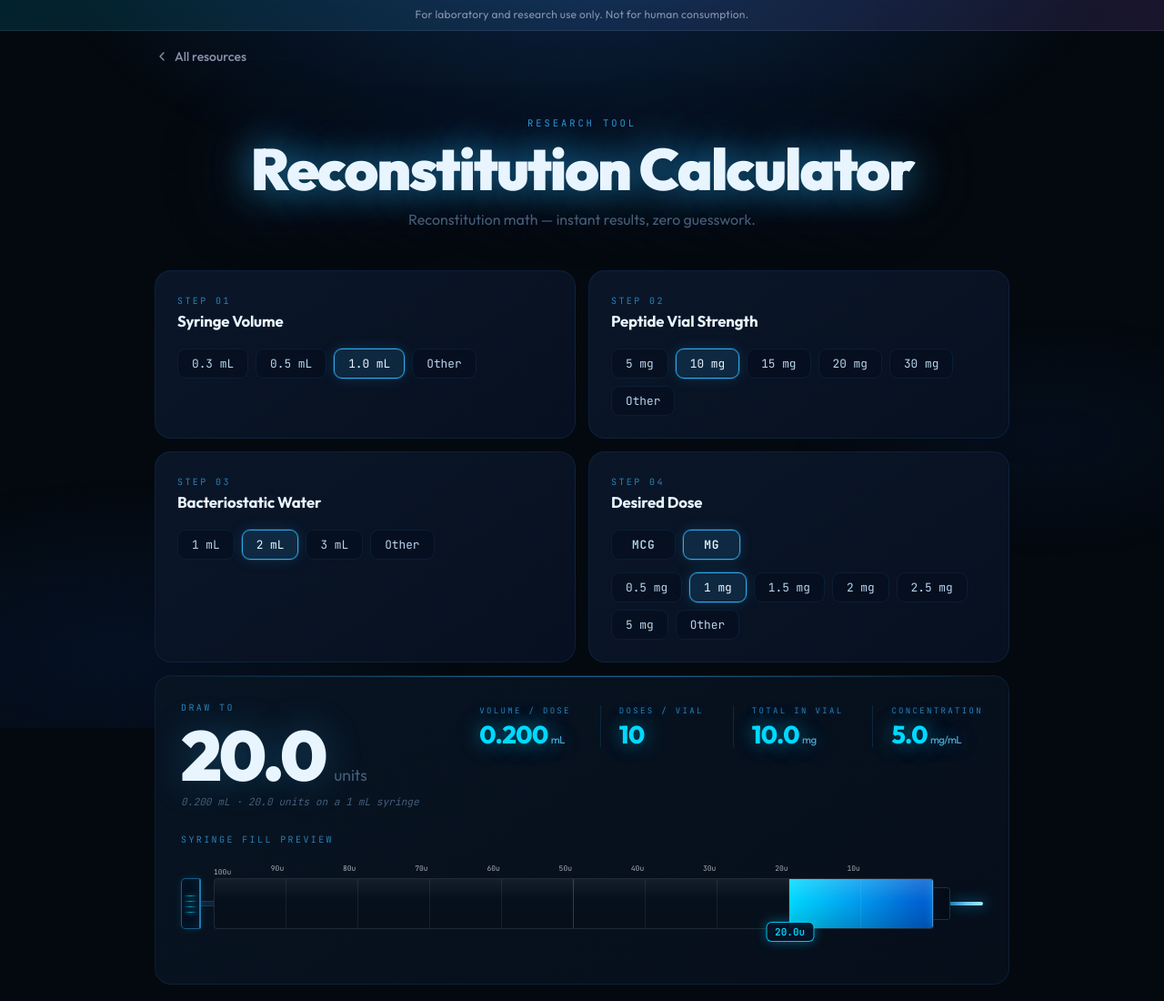
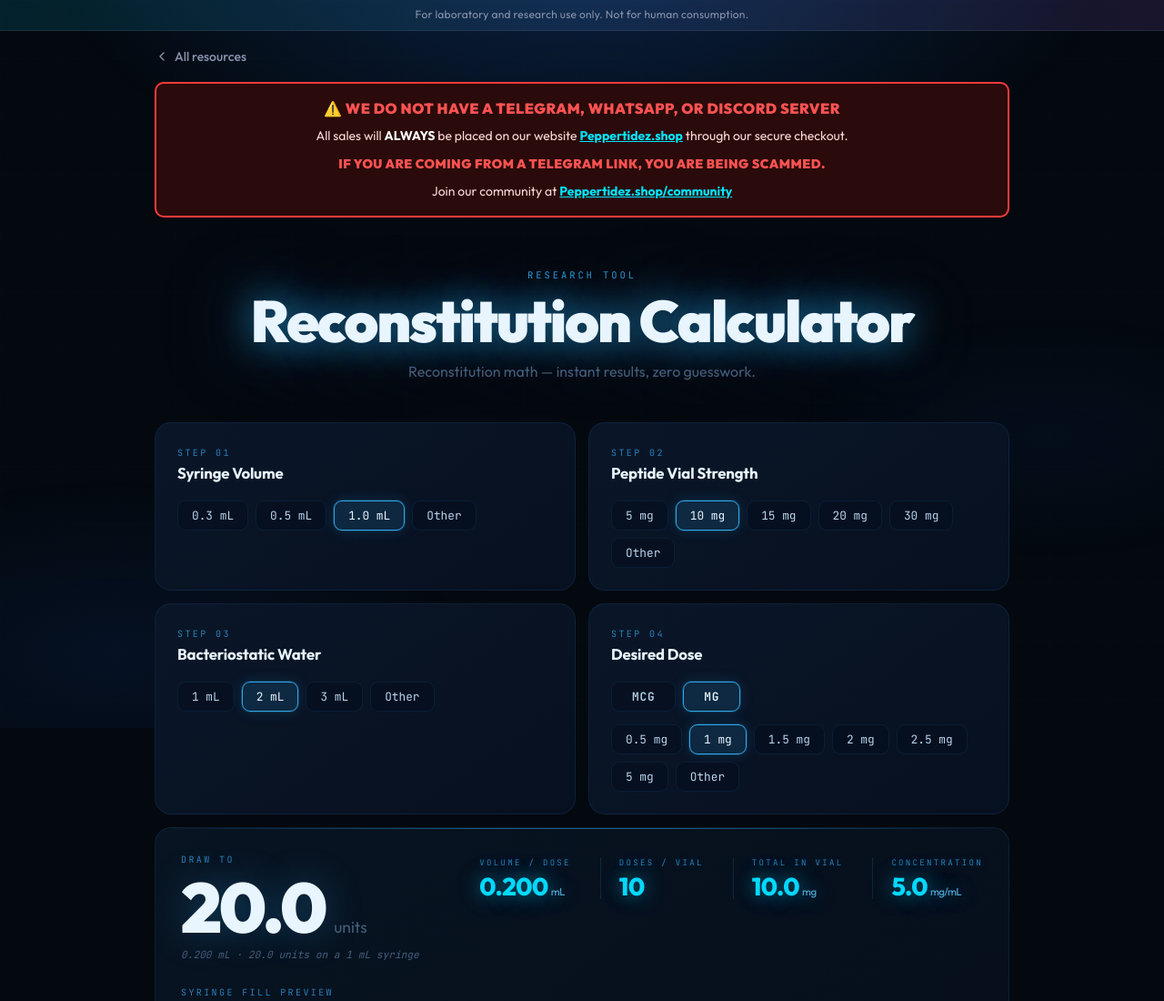
Before and after one commit to Peppertidez/guides, a plain HTML site: page calculator.html in a window 1280 px wide. Shown: the top 1100 px of the page at 91% size. Drawn offline with Linux system fonts and the light colour scheme.

Commit message:
Add scam disclaimer to calculator.html
Added a scam disclaimer section to inform users about fraudulent activities.

```diff
--- a/calculator.html
+++ b/calculator.html
@@ -455,11 +455,26 @@ header { animation:fadeUp .5s ease both; }
   .ptzgh-back{max-width:980px;margin:0 auto;padding:14px 20px 0;position:relative;z-index:2}
   .ptzgh-back a{display:inline-flex;align-items:center;gap:6px;font:500 14px/1 'Outfit',system-ui,-apple-system,Segoe UI,sans-serif;color:#8A93AD;text-decoration:none;padding:6px 0}
   .ptzgh-back a:hover{color:#00DCFF}
+  .ptz-scam{width:calc(100% - 40px);max-width:940px;margin:14px auto 4px;box-sizing:border-box;padding:16px 18px;background:#2a0a0a;border:2px solid #ff3b3b;border-radius:10px;text-align:center;font-family:'Outfit',system-ui,-apple-system,Segoe UI,sans-serif;color:#ffd9d9;font-size:14px;line-height:1.6;position:relative;z-index:2}
+  .ptz-scam-head{font-size:16px;font-weight:900;letter-spacing:.5px;text-transform:uppercase;color:#ff5252;margin-bottom:8px;line-height:1.4}
+  .ptz-scam strong{color:#fff}
+  .ptz-scam a{color:#00e5ff;font-weight:700;text-decoration:underline}
+  .ptz-scam-hit{margin-top:8px;font-weight:900;color:#ff5252;text-transform:uppercase;letter-spacing:.5px}
+  .ptz-scam-join{margin-top:8px}
 </style>
 </head>
 <body>
 <div class="ptzgh-ruo">For laboratory and research use only. Not for human consumption.</div>
 <nav class="ptzgh-back"><a href="./"><svg width="16" height="16" viewBox="0 0 24 24" fill="none" stroke="currentColor" stroke-width="2" stroke-linecap="round" stroke-linejoin="round" aria-hidden="true"><path d="M15 6l-6 6 6 6"/></svg>All resources</a></nav>
+
+<!-- SCAM DISCLAIMER -->
+<div class="ptz-scam" role="alert">
+  <div class="ptz-scam-head">⚠️ We do NOT have a Telegram, WhatsApp, or Discord server</div>
+  <div>All sales will <strong>ALWAYS</strong> be placed on our website <a href="https://peppertidez.shop">Peppertidez.shop</a> through our secure checkout.</div>
+  <div class="ptz-scam-hit">If you are coming from a Telegram link, you are being scammed.</div>
+  <div class="ptz-scam-join">Join our community at <a href="https://peppertidez.shop/community">Peppertidez.shop/community</a></div>
+</div>
+
 <div class="wrap">
 
 <header>
```
